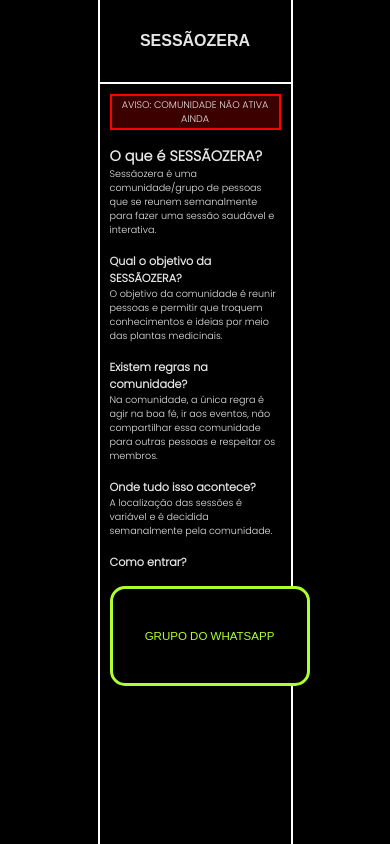
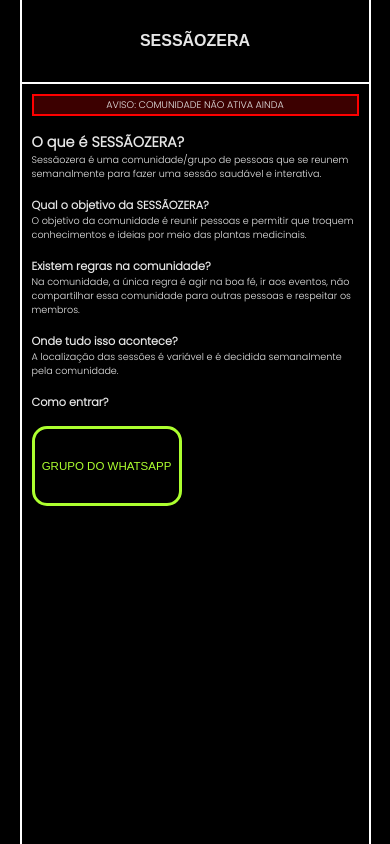
Before and after one commit to yBraines/sessaozera, a plain HTML site: page index.html in a window 390 px wide. Drawn offline with Linux system fonts and the light colour scheme; a web font is replaced by a local one.

Commit message:
responsivness fix

```diff
--- a/style.css
+++ b/style.css
@@ -66,9 +66,16 @@ button:hover {
     html {
         font-size: 0.8em;
     }
+    main, header > h1 {
+        width: 90vw;
+    }
 }
 @media screen and (max-width: 570px) {
     html {
         font-size: 0.5em
     }
+    button {
+        height: 80px;
+        width: 150px;
+    }
 }
```
